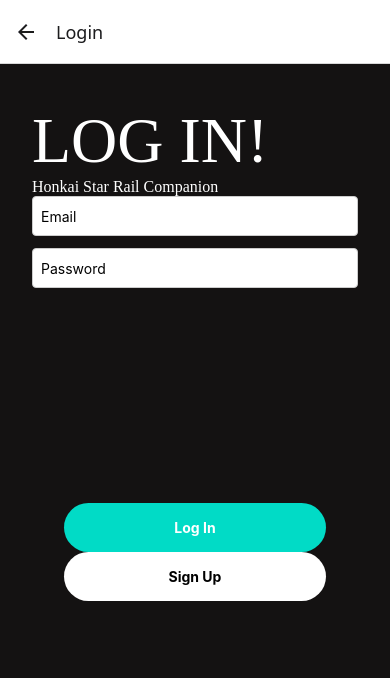
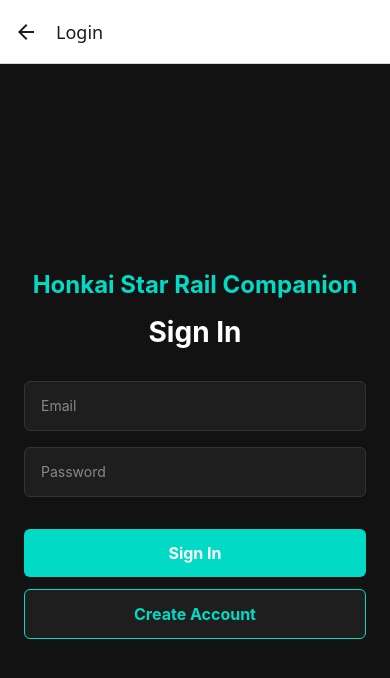
Before and after one commit to rzxwen/milestone3, a React Native app: screen /SignIn in a window 390 px wide. Shown: the top 678 px of the page. Built offline with nearby package versions, Linux system fonts and the light colour scheme; no server answers.

Commit message:
changed styling

```diff
--- a/src/screens/SignInScreen.js
+++ b/src/screens/SignInScreen.js
@@ -56,13 +56,13 @@
 
   return (
     <View style={styles.container}>
-      {/* <Image source={require('./assets/origamibird.png')} /> */}
-      {/* //add a container for these */}
-      <Text style={styles.header}>LOG IN!</Text>
-      <Text style={styles.description}>Honkai Star Rail Companion</Text>
+      <Text style={styles.title}>Honkai Star Rail Companion</Text>
+      <Text style={styles.header}>Sign In</Text>
+
       <TextInput
         style={styles.input}
         placeholder="Email"
+        placeholderTextColor="#888888"
         keyboardType="email-address"
         value={email}
         onChangeText={setEmail}
@@ -70,16 +70,19 @@
       <TextInput
         style={styles.input}
         placeholder="Password"
+        placeholderTextColor="#888888"
         secureTextEntry={true}
         value={password}
         onChangeText={setPassword}
       />
-      <View style={styles.container}>
-        <TouchableOpacity style={styles.loginButton} onPress={handleSignIn}>
-          <Text style={styles.loginText}>Log In</Text>
+
+      <View style={styles.buttonContainer}>
+        <TouchableOpacity style={styles.signInButton} onPress={handleSignIn}>
+          <Text style={styles.buttonText}>Sign In</Text>
         </TouchableOpacity>
-        <TouchableOpacity style={styles.signupButton} onPress={handleSignUp}>
-          <Text style={styles.signupText}>Sign Up</Text>
+
+        <TouchableOpacity style={styles.signUpButton} onPress={handleSignUp}>
+          <Text style={styles.signUpButtonText}>Create Account</Text>
         </TouchableOpacity>
       </View>
     </View>
@@ -90,56 +93,59 @@
   container: {
     flex: 1,
     justifyContent: "center",
-    paddingHorizontal: 32,
-    paddingVertical: 40,
-    backgroundColor: "#141212",
+    padding: 24,
+    backgroundColor: "#121212",
+  },
+  title: {
+    fontSize: 24,
+    fontWeight: "bold",
+    color: "#01DBC6",
+    textAlign: "center",
+    marginBottom: 16,
   },
   header: {
-    fontSize: 64,
-    fontWeight: "400",
-    color: "#fff",
-    fontFamily: "Poppins",
-  },
-  description:{
-    fontSize: 16,
-    fontWeight: "400",
-    color: "#FFF",
-    fontFamily: "Poppins",
+    fontSize: 28,
+    fontWeight: "bold",
+    color: "#ffffff",
+    textAlign: "center",
+    marginBottom: 32,
   },
   input: {
-    height: 40,
-    borderColor: "#ccc",
+    height: 50,
     borderWidth: 1,
+    borderColor: "#333333",
+    backgroundColor: "#1e1e1e",
+    borderRadius: 6,
+    marginBottom: 16,
+    paddingHorizontal: 16,
+    color: "#ffffff",
+  },
+  buttonContainer: {
+    marginTop: 16,
+  },
+  signInButton: {
+    backgroundColor: "#01DBC6",
+    padding: 14,
+    borderRadius: 6,
+    alignItems: "center",
     marginBottom: 12,
-    paddingHorizontal: 8,
-    borderRadius: 4,
-    backgroundColor: "#fff",
   },
-  loginButton: {
-    width: "100%",
-    padding: 16,
-    borderRadius: 30,
-    backgroundColor: "#01DBC6",
-    alignItems: "center",
-  },
-  loginText: {
-    color: "#fff",
+  buttonText: {
+    color: "#ffffff",
+    fontSize: 16,
     fontWeight: "bold",
   },
-  signupButton:{
-    width: "100%",
-    padding: 16,
-    borderRadius: 30,
-    backgroundColor: "#ffffff",
+  signUpButton: {
+    backgroundColor: "#1e1e1e",
+    padding: 14,
+    borderRadius: 6,
     alignItems: "center",
+    borderWidth: 1,
+    borderColor: "#01DBC6",
   },
-  signupText: {
-    color: "#000",
+  signUpButtonText: {
+    color: "#01DBC6",
+    fontSize: 16,
     fontWeight: "bold",
-  },
-  footer: {
-    marginTop: 20,
-    textAlign: "center",
-    color: "#888",
-  },
+  }
 });
--- a/src/screens/TeamScreen.js
+++ b/src/screens/TeamScreen.js
@@ -1,9 +1,37 @@
 import React, { useState, useEffect } from "react";
-import { View, Text, Image, TouchableOpacity, FlatList, Alert, ActivityIndicator, StyleSheet } from "react-native";
+import { View, Text, Image, TouchableOpacity, FlatList, Alert, ActivityIndicator, StyleSheet, ScrollView } from "react-native";
 import AsyncStorage from "@react-native-async-storage/async-storage";
 
 const API_URL = "https://hsr-api.vercel.app/api/v1/characters"; // API from: https://hsr-api.vercel.app/api/v1/characters
 const STORAGE_KEY = "@hsr_saved_team"; //key for storing and retrieving team data in async
+
+// Recommended team compositions
+const RECOMMENDED_TEAMS = [
+  {
+    id: 1,
+    name: "Freeze Core",
+    description: "A team focused on Freeze reactions and crowd control",
+    members: ["Gepard", "Tingyun", "Pela", "March 7th"]
+  },
+  {
+    id: 2,
+    name: "Fire Strike",
+    description: "High damage fire-based team with strong buffing",
+    members: ["Himeko", "Asta", "Bennett", "Silver Wolf"]
+  },
+  {
+    id: 3,
+    name: "Lightning Surge",
+    description: "Fast-attacking team with high energy generation",
+    members: ["Jing Yuan", "Kafka", "Bailu", "Tingyun"]
+  },
+  {
+    id: 4,
+    name: "Quantum Control",
+    description: "Team with strong debuffing and Quantum damage",
+    members: ["Seele", "Silver Wolf", "Bronya", "Luocha"]
+  }
+];
 
 //main component
 const TeamBuilder = () => {
@@ -12,6 +40,8 @@
   const [team, setTeam] = useState([]); //initally empty array to store the team
   const [loading, setLoading] = useState(true);
   const [filter, setFilter] = useState("All");
+  const [recommendedTeams, setRecommendedTeams] = useState([]);
+  const [showRecommended, setShowRecommended] = useState(false);
 
   // array of element paths for characters Honkai: Star Rail
   const paths = ["All", "Destruction", "Hunt", "Erudition", "Harmony", "Nihility", "Preservation", "Abundance"];
@@ -25,6 +55,9 @@
         // Sort characters alphabetically
         const sortedData = data.sort((a, b) => a.name.localeCompare(b.name));
         setCharacters(sortedData); //sort the data
+
+        // Process recommended teams after loading characters
+        processRecommendedTeams(sortedData);
       } catch (error) {
         console.error("error fetching characters:", error); //catch the error and
       } finally {
@@ -35,6 +68,25 @@
     fetchCharacters(); //call fetchCharacters function
     loadTeam(); //call load team
   }, []);
+
+  // Process recommended teams by matching character names to actual character objects
+  const processRecommendedTeams = (charactersList) => {
+    const processed = RECOMMENDED_TEAMS.map(team => {
+      const teamMembers = team.members.map(memberName => {
+        // Find character by name (case insensitive partial match)
+        return charactersList.find(char =>
+          char.name.toLowerCase().includes(memberName.toLowerCase())
+        );
+      }).filter(member => member !== undefined);
+
+      return {
+        ...team,
+        memberObjects: teamMembers
+      };
+    });
+
+    setRecommendedTeams(processed);
+  };
 
   const loadTeam = async () => {
     try {
@@ -68,12 +120,36 @@
 
       setTeam([...team, character]); //save the character to team by creating new array
     } else {
-      Alert.alert("Team Full", " Team can only have 4 members");
+      Alert.alert("Team Full", "Team can only have 4 members");
     }
   };
 
   const removeFromTeam = (character) => { //function to remove character
     setTeam(team.filter((member) => member.id !== character.id)); //create new array without character
+  };
+
+  // Apply recommended team to current team
+  const applyRecommendedTeam = (recommendedTeam) => {
+    if (team.length > 0) {
+      Alert.alert(
+        "Replace Current Team",
+        "This will replace your current team. Continue?",
+        [
+          {
+            text: "Cancel",
+            style: "cancel"
+          },
+          {
+            text: "Replace",
+            onPress: () => {
+              setTeam(recommendedTeam.memberObjects);
+            }
+          }
+        ]
+      );
+    } else {
+      setTeam(recommendedTeam.memberObjects);
+    }
   };
 
   // Filter characters by path
@@ -82,7 +158,7 @@
     : characters.filter(char => char.path === filter); //filters characters based on path
 
   return (
-    <View style={styles.container}>
+    <ScrollView style={styles.container}>
       <Text style={styles.title}>HSR Team Builder</Text>
 
       {loading ? (
@@ -91,6 +167,24 @@
           <Text style={styles.loadingText}>Loading characters...</Text>
         </View>
       ) : (
+        <>
+          {/* Toggle between character selection and recommended teams */}
+          <View style={styles.toggleContainer}>
+            <TouchableOpacity
+              style={[styles.toggleButton, !showRecommended && styles.toggleButtonActive]}
+              onPress={() => setShowRecommended(false)}
+            >
+              <Text style={styles.toggleButtonText}>Character Selection</Text>
+            </TouchableOpacity>
+            <TouchableOpacity
+              style={[styles.toggleButton, showRecommended && styles.toggleButtonActive]}
+              onPress={() => setShowRecommended(true)}
+            >
+              <Text style={styles.toggleButtonText}>Recommended Teams</Text>
+            </TouchableOpacity>
+          </View>
+
+          {!showRecommended ? (
             <>
               {/* Path filter section */}
               <View style={styles.filterContainer}>
@@ -142,8 +236,48 @@
                   </TouchableOpacity>
                 )}
               />
+            </>
+          ) : (
+            <>
+              {/* Recommended Teams Section */}
+              <Text style={styles.sectionTitle}>Recommended Teams</Text>
+              <Text style={styles.recommendedDescription}>
+                Select one of these pre-built teams optimized for different playstyles
+              </Text>
 
-          {/* Team Display section */}
+              {recommendedTeams.map((recTeam) => (
+                <View key={recTeam.id} style={styles.recommendedTeamCard}>
+                  <View style={styles.recommendedTeamHeader}>
+                    <Text style={styles.recommendedTeamName}>{recTeam.name}</Text>
+                    <TouchableOpacity
+                      style={styles.applyButton}
+                      onPress={() => applyRecommendedTeam(recTeam)}
+                    >
+                      <Text style={styles.applyButtonText}>Apply</Text>
+                    </TouchableOpacity>
+                  </View>
+
+                  <Text style={styles.recommendedTeamDescription}>{recTeam.description}</Text>
+
+                  <View style={styles.recommendedTeamMembers}>
+                    {recTeam.memberObjects.map((character, index) => (
+                      character && (
+                        <View key={index} style={styles.recommendedTeamMember}>
+                          <Image
+                            source={{ uri: character.image }}
+                            style={styles.recommendedMemberImage}
+                          />
+                          <Text style={styles.recommendedMemberName}>{character.name}</Text>
+                        </View>
+                      )
+                    ))}
+                  </View>
+                </View>
+              ))}
+            </>
+          )}
+
+          {/* Team Display section - always shown */}
           <Text style={styles.sectionTitle}>Your Team</Text>
           {team.length === 0 ? (
             <View style={styles.emptyTeamContainer}>
@@ -182,11 +316,11 @@
           )}
         </>
       )}
-    </View>
+    </ScrollView>
   );
 };
 
-// dark style
+// Updated dark style
 const styles = StyleSheet.create({
   container: {
     flex: 1,
@@ -196,19 +330,42 @@
   title: {
     fontSize: 24,
     fontWeight: "bold",
-    color: "#3498db", // Blue accent
+    color: "#01DBC6", // Blue accent
     textAlign: "center",
-    marginTop: 100,
-    marginBottom: 50,
+    marginTop: 50,
+    marginBottom: 20,
   },
   loadingContainer: {
     flex: 1,
     justifyContent: "center",
     alignItems: "center",
+    paddingVertical: 100,
   },
   loadingText: {
     color: "#ffffff",
     marginTop: 10,
+  },
+  toggleContainer: {
+    flexDirection: "row",
+    marginBottom: 20,
+    borderRadius: 6,
+    overflow: "hidden",
+    backgroundColor: "#1e1e1e",
+  },
+  toggleButton: {
+    flex: 1,
+    paddingVertical: 10,
+    alignItems: "center",
+    borderRadius: 5,
+  },
+  toggleButtonActive: {
+    backgroundColor: "rgba(1, 219, 198, 0.2)",
+    borderWidth: 1,
+    borderColor: '#01DBC6',
+  },
+  toggleButtonText: {
+    color: "#ffffff",
+    fontWeight: "500",
   },
   filterContainer: {
     marginBottom: 15,
@@ -225,7 +382,9 @@
     backgroundColor: "#1e1e1e",
   },
   filterButtonActive: {
-    backgroundColor: "#3498db",
+    borderWidth: 1,
+    borderColor: '#01DBC6',
+    backgroundColor: "rgba(1, 219, 198, 0.2)",
   },
   filterButtonText: {
     color: "#ffffff",
@@ -239,7 +398,7 @@
     fontWeight: "bold",
     color: "#ffffff",
     marginBottom: 10,
-    marginTop: 10,
+    marginTop: 20,
   },
   characterCard: {
     width: 120,
@@ -272,8 +431,63 @@
   },
   characterDetail: {
     fontSize: 12,
-    color: "#3498db", // Blue accent
+    color: "#01DBC6", // Blue accent
     marginBottom: 2,
+  },
+  recommendedDescription: {
+    color: "#cccccc",
+    marginBottom: 16,
+    fontSize: 14,
+  },
+  recommendedTeamCard: {
+    backgroundColor: "#1e1e1e",
+    borderRadius: 8,
+    padding: 16,
+    marginBottom: 16,
+  },
+  recommendedTeamHeader: {
+    flexDirection: "row",
+    justifyContent: "space-between",
+    alignItems: "center",
+    marginBottom: 8,
+  },
+  recommendedTeamName: {
+    fontSize: 18,
+    fontWeight: "bold",
+    color: "#ffffff",
+  },
+  applyButton: {
+    backgroundColor: "#01DBC6",
+    paddingVertical: 6,
+    paddingHorizontal: 12,
+    borderRadius: 4,
+  },
+  applyButtonText: {
+    color: "#ffffff",
+    fontWeight: "bold",
+  },
+  recommendedTeamDescription: {
+    color: "#cccccc",
+    marginBottom: 16,
+  },
+  recommendedTeamMembers: {
+    flexDirection: "row",
+    justifyContent: "space-between",
+  },
+  recommendedTeamMember: {
+    alignItems: "center",
+    width: "22%",
+  },
+  recommendedMemberImage: {
+    width: 50,
+    height: 50,
+    borderRadius: 25,
+    marginBottom: 4,
+  },
+  recommendedMemberName: {
+    color: "#ffffff",
+    fontSize: 12,
+    textAlign: "center",
   },
   emptyTeamContainer: {
     backgroundColor: "#1e1e1e",
@@ -314,7 +528,7 @@
   },
   teamMemberDetail: {
     fontSize: 12,
-    color: "#3498db",
+    color: "#01DBC6",
     marginRight: 10,
   },
   removeButton: {
@@ -330,11 +544,12 @@
     fontSize: 14,
   },
   saveButton: {
-    backgroundColor: "#3498db",
+    backgroundColor: "#02baa9", //darker colour
     padding: 12,
     borderRadius: 6,
     alignItems: "center",
     marginTop: 10,
+    marginBottom: 30,
   },
   saveButtonText: {
     color: "#ffffff",
--- a/src/screens/WelcomeScreen.js
+++ b/src/screens/WelcomeScreen.js
@@ -1,17 +1,18 @@
 import React from 'react';
-import { View, Text, Button, StyleSheet } from 'react-native';
+import { View, Text, TouchableOpacity, StyleSheet, ImageBackground } from 'react-native';
 import { firebase_auth } from "../firebaseConfig";
 
-
-const WelcomeScreen = ({ navigation }) => { //welcome user before sign in
+const WelcomeScreen = ({ navigation }) => {
   return (
     <View style={styles.container}>
       <Text style={styles.title}>Welcome to Honkai Star Rail Companion</Text>
-      <Button
-        title="Start"
-        onPress={() => navigation.navigate('SignIn')} // Navigate to the login screen
-      />
 
+      <TouchableOpacity
+        style={styles.startButton}
+        onPress={() => navigation.navigate('SignIn')}
+      >
+        <Text style={styles.startButtonText}>Start</Text>
+      </TouchableOpacity>
     </View>
   );
 };
@@ -22,12 +23,26 @@
     justifyContent: 'center',
     alignItems: 'center',
     padding: 16,
+    backgroundColor: "#121212",
   },
   title: {
     fontSize: 24,
     fontWeight: 'bold',
     marginBottom: 32,
     textAlign: 'center',
+    color: "#01DBC6", // Blue accent to match your dark theme
+  },
+  startButton: {
+    backgroundColor: "#01DBC6",
+    padding: 12,
+    borderRadius: 6,
+    alignItems: "center",
+    width: 200,
+  },
+  startButtonText: {
+    color: "#ffffff",
+    fontSize: 16,
+    fontWeight: "bold",
   },
 });
 
```
Lines whose indentation alone changed are shown as unchanged.
